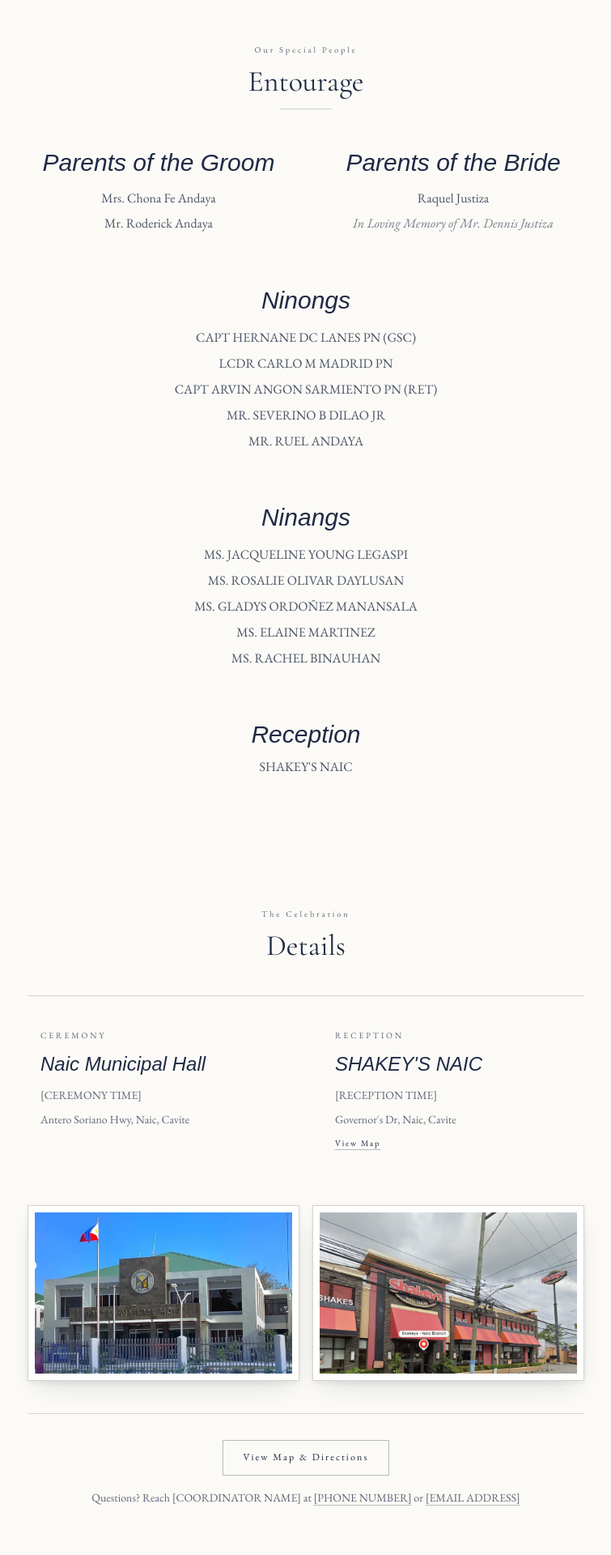
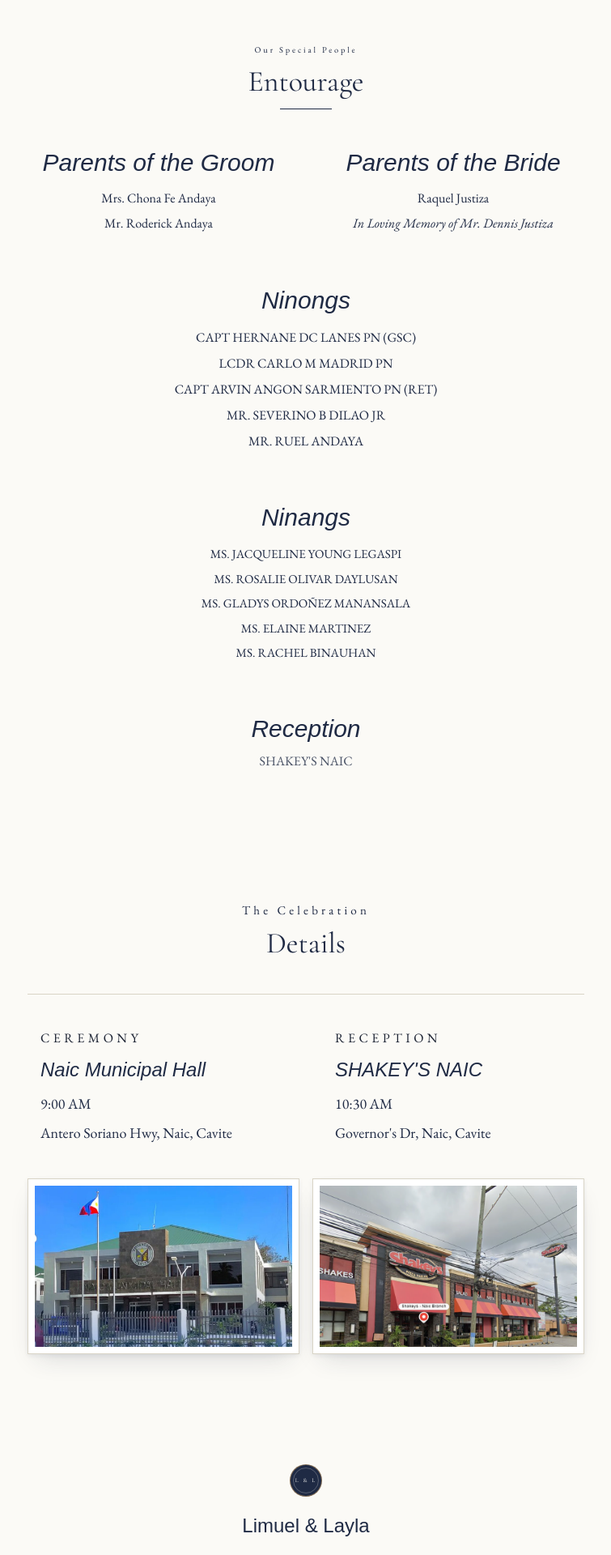
Before and after one commit to dowardcaps/limuelandlayla, a Next.js app: page /details in a window 1280 px wide. Shown: the part 140-2060 px from the top of the page at 81% size, without its empty margins (262-1017 px from the left). Built offline with nearby package versions, Linux system fonts and the light colour scheme; a web font is replaced by a local one.

Commit message:
enlarge texts and add time

```diff
--- a/components/wedding/DetailsSection.tsx
+++ b/components/wedding/DetailsSection.tsx
@@ -16,20 +16,10 @@ function VenueBlock({
 }) {
   return (
     <div className="flex flex-col items-center gap-1.5 px-2 text-center sm:items-start sm:px-4 sm:text-left">
-      <p className="tracked-wide text-[0.65rem] text-navy/70">{label}</p>
-      <p className="font-display text-xl italic text-navy sm:text-2xl">{venue}</p>
-      <p className="text-sm text-navy/70">{time}</p>
-      <p className="text-sm text-navy/70">{address}</p>
-      {mapUrl && (
-        <a
-          href={mapUrl}
-          target="_blank"
-          rel="noopener noreferrer"
-          className="tracked mt-1 text-[0.65rem] text-navy underline decoration-navy/30 underline-offset-4 transition-colors duration-300 hover:text-navy/70 focus-visible:outline focus-visible:outline-offset-2 focus-visible:outline-navy"
-        >
-          View Map
-        </a>
-      )}
+      <p className="tracked-wide text-mdtext-navy">{label}</p>
+      <p className="font-display text-2xl italic text-navy sm:text-2xl">{venue}</p>
+      <p className="text-lg text-navy">{time}</p>
+      <p className="text-lg text-navy">{address}</p>
     </div>
   );
 }
@@ -38,7 +28,7 @@ export default function DetailsSection() {
   return (
     <section className="mx-auto w-full max-w-3xl px-4 py-12 sm:px-6 sm:py-20 md:px-10">
       <div className="mb-8 flex flex-col items-center gap-2 text-center sm:mb-10" data-aos="fade-up">
-        <p className="tracked-wide text-[0.65rem] text-navy/70">The Celebration</p>
+        <p className="tracked-wide text-md text-navy">The Celebration</p>
         <h2 className="font-display text-2xl text-navy sm:text-3xl md:text-4xl">Details</h2>
       </div>
 
@@ -71,24 +61,6 @@ export default function DetailsSection() {
         </div>
       </div>
 
-      <div className="mt-8 flex flex-col items-center gap-4 border-t border-hairline pt-6 text-center sm:mt-10 sm:pt-8" data-aos="fade-up" data-aos-delay="100">
-        <a
-          href={details.mapUrl}
-          className="tracked border border-navy/30 px-6 py-3 text-xs text-navy transition-colors duration-300 hover:bg-navy hover:text-white focus-visible:outline focus-visible:outline-navy"
-        >
-          View Map &amp; Directions
-        </a>
-        <p className="text-sm text-navy/70">
-          Questions? Reach {details.contact.name} at{" "}
-          <a className="underline decoration-navy/30 underline-offset-4" href={`tel:${details.contact.phone}`}>
-            {details.contact.phone}
-          </a>{" "}
-          or{" "}
-          <a className="underline decoration-navy/30 underline-offset-4" href={`mailto:${details.contact.email}`}>
-            {details.contact.email}
-          </a>
-        </p>
-      </div>
     </section>
   );
 }
--- a/components/wedding/EntourageSection.tsx
+++ b/components/wedding/EntourageSection.tsx
@@ -30,9 +30,9 @@ export default function EntourageSection() {
   return (
     <section className="mx-auto w-full max-w-3xl px-4 py-12 sm:px-6 sm:py-20 md:px-10">
       <div className="mb-10 flex flex-col items-center gap-2 text-center sm:mb-12" data-aos="fade-up">
-        <p className="tracked-wide text-[0.65rem] text-navy/70">Our Special People</p>
+        <p className="tracked-wide text-[0.65rem] text-navy">Our Special People</p>
         <h2 className="font-display text-3xl text-navy sm:text-4xl">Entourage</h2>
-        <div className="mt-1 h-px w-16 bg-navy/20" />
+        <div className="mt-1 h-px w-16 bg-navy" />
       </div>
 
 
@@ -41,20 +41,20 @@ export default function EntourageSection() {
         <div className="grid gap-10 sm:grid-cols-2">
           <div data-aos="fade-up" data-aos-delay="300">
             <div className="flex flex-col items-center gap-3">
-              <h3 className="font-display text-2xl italic text-navy sm:text-3xl">Parents of the Groom</h3>
+              <h3 className="font-display text-3xl italic text-navy sm:text-3xl">Parents of the Groom</h3>
               <div className="flex flex-col items-center gap-1 text-center">
-                <p className="text-sm text-navy/80 sm:text-base">{entourageData.parentsGroom.mother}</p>
-                <p className="text-sm text-navy/80 sm:text-base">{entourageData.parentsGroom.father}</p>
+                <p className="text-lg text-navy lg:text-base">{entourageData.parentsGroom.mother}</p>
+                <p className="text-lg text-navy lg:text-base">{entourageData.parentsGroom.father}</p>
               </div>
             </div>
           </div>
 
           <div data-aos="fade-up" data-aos-delay="350">
             <div className="flex flex-col items-center gap-3">
-              <h3 className="font-display text-2xl italic text-navy sm:text-3xl">Parents of the Bride</h3>
+              <h3 className="font-display text-3xl italic text-navy sm:text-3xl">Parents of the Bride</h3>
               <div className="flex flex-col items-center gap-1 text-center">
-                <p className="text-sm text-navy/80 sm:text-base">{entourageData.parentsBride.mother}</p>
-                <p className="text-sm italic text-navy/60 sm:text-base">{entourageData.parentsBride.father}</p>
+                <p className="text-lg text-navy lg:text-base">{entourageData.parentsBride.mother}</p>
+                <p className="text-lg italic text-navy lg:text-base">{entourageData.parentsBride.father}</p>
               </div>
             </div>
           </div>
@@ -63,12 +63,12 @@ export default function EntourageSection() {
         {/* Ninongs */}
         <div data-aos="fade-up" data-aos-delay="100">
           <div className="flex flex-col items-center gap-4">
-            <h3 className="font-display text-2xl italic text-navy sm:text-3xl">Ninongs</h3>
+            <h3 className="font-display text-3xl italic text-navy sm:text-3xl">Ninongs</h3>
             <ul className="flex w-full max-w-md flex-col items-center gap-2">
               {entourageData.ninong.map((item, index) => (
                 <li
                   key={item}
-                  className="w-full text-center text-sm text-navy/80 sm:text-base"
+                  className="w-full text-center text-sm text-navy sm:text-base"
                   data-aos="fade-up"
                   data-aos-delay={index * 30 + 150}
                 >
@@ -82,12 +82,12 @@ export default function EntourageSection() {
         {/* Ninangs */}
         <div data-aos="fade-up" data-aos-delay="200">
           <div className="flex flex-col items-center gap-4">
-            <h3 className="font-display text-2xl italic text-navy sm:text-3xl">Ninangs</h3>
+            <h3 className="font-display text-3xl italic text-navy sm:text-3xl">Ninangs</h3>
             <ul className="flex w-full max-w-md flex-col items-center gap-2">
               {entourageData.ninang.map((item, index) => (
                 <li
                   key={item}
-                  className="w-full text-center text-sm text-navy/80 sm:text-base"
+                  className="w-full text-center text-md text-navy sm:text-base"
                   data-aos="fade-up"
                   data-aos-delay={index * 30 + 250}
                 >
@@ -101,7 +101,7 @@ export default function EntourageSection() {
         {/* Reception */}
         <div data-aos="fade-up" data-aos-delay="400">
           <div className="flex flex-col items-center gap-2">
-            <h3 className="font-display text-2xl italic text-navy sm:text-3xl">Reception</h3>
+            <h3 className="font-display text-3xl italic text-navy sm:text-3xl">Reception</h3>
             <p className="text-sm text-navy/80 sm:text-base">{entourageData.reception}</p>
           </div>
         </div>
--- a/data/content.ts
+++ b/data/content.ts
@@ -25,13 +25,13 @@ export const saveTheDate = {
 export const details = {
   ceremony: {
     label: "CEREMONY",
-    time: "[CEREMONY TIME]",
+    time: "9:00 AM",
     venue: "Naic Municipal Hall",
     address: "Antero Soriano Hwy, Naic, Cavite",
   },
   reception: {
     label: "RECEPTION",
-    time: "[RECEPTION TIME]",
+    time: "10:30 AM",
     venue: "SHAKEY'S NAIC",
     address: "Governor's Dr, Naic, Cavite",
     mapUrl: "https://maps.app.goo.gl/881GohuyMg99kKVL8",
```
